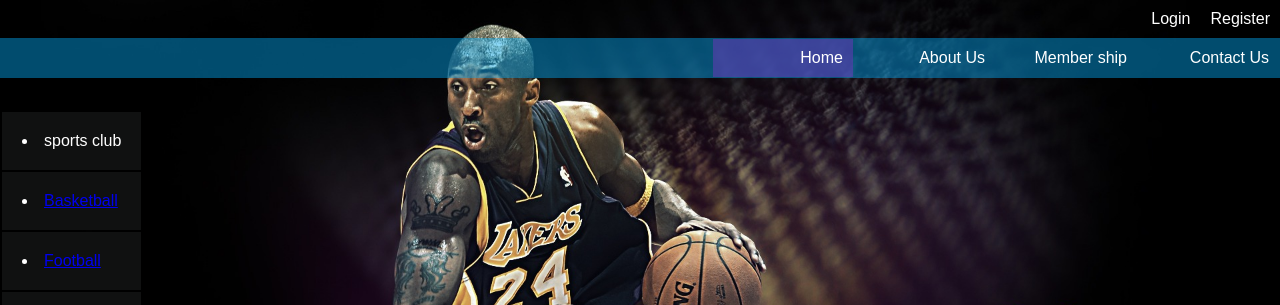
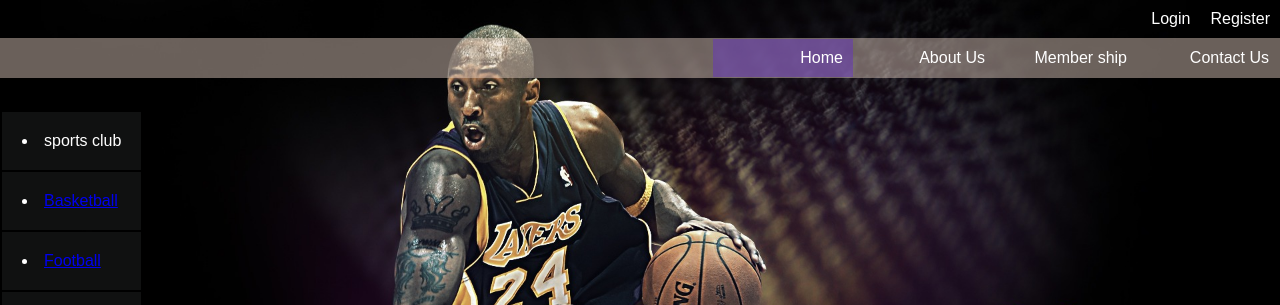
Before and after one commit to Shivasathvik1/sportsclub2.github.io, a plain HTML site: page index.html in a window 1280 px wide. Shown: the top 305 px of the page. Drawn offline with Linux system fonts and the light colour scheme.

Commit message:
Update homestyle.css

```diff
--- a/homestyle.css
+++ b/homestyle.css
@@ -40,7 +40,7 @@ body{
 
 .menu-bar
 {
-  background-color:  #03a9f473;
+  background-color:  #ead5c773;
   color:white;
   text-align: right;
   }
```
